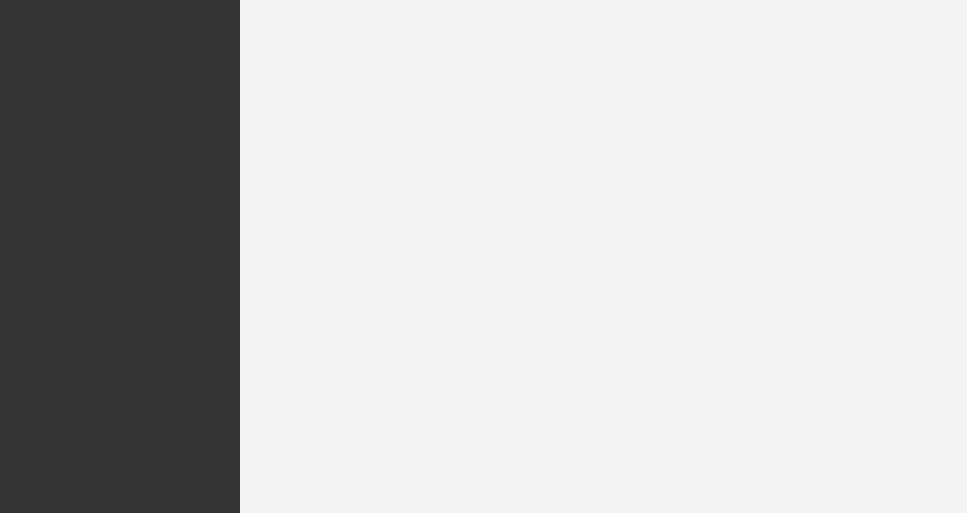
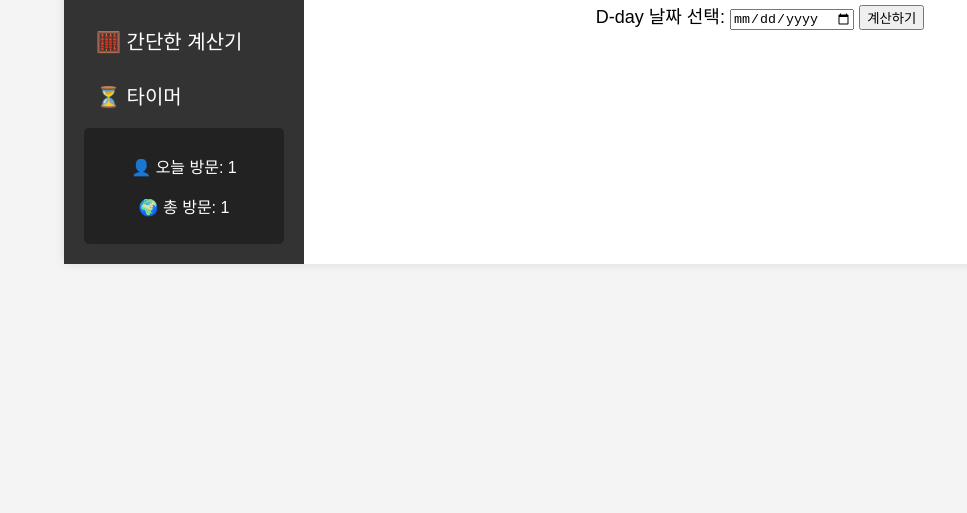
Before and after one commit to supermoon1988/d-day-counter, a plain HTML site: page index.html in a window 1280 px wide. Shown: the part 327-840 px from the top of the page, without its empty margins (0-967 px from the left). After the commit the page ends 800 px from the top, so only its background shows below. Drawn offline with Linux system fonts and the light colour scheme.

Commit message:
Rollback to previous working version

```diff
--- a/script.js
+++ b/script.js
@@ -28,24 +28,23 @@ function calculateDday() {
         return;
     }
     let selectedDate = new Date(dateInput);
-    // 입력값이 유효한 날짜인지 확인
     if (isNaN(selectedDate.getTime())) {
         document.getElementById("result").innerText = "유효한 날짜를 입력해주세요.";
         return;
     }
     let today = new Date();
-    // 시간 부분을 제거하여 날짜만 비교
+    // 날짜만 비교하도록 시간 정보 제거
     today.setHours(0, 0, 0, 0);
     selectedDate.setHours(0, 0, 0, 0);
     let diffTime = selectedDate.getTime() - today.getTime();
     let diffDays = Math.round(diffTime / (1000 * 60 * 60 * 24));
     let resultText = "";
     if (diffDays > 0) {
-         resultText = `D-${diffDays}`;
+         resultText = `${diffDays}일 남았습니다.`;
     } else if (diffDays === 0) {
-         resultText = "D-Day입니다!";
+         resultText = "오늘입니다.";
     } else {
-         resultText = `D+${Math.abs(diffDays)}`;
+         resultText = `${Math.abs(diffDays)}일 지났습니다.`;
     }
     document.getElementById("result").innerText = resultText;
 }
@@ -83,21 +82,25 @@ function calculate() {
     }
 }
 
-// ★ 원형 타이머 기능 (기존 코드)
+// ★ 원형 타이머 기능 (수정된 종료 메시지)
 let timerInterval;
 function startTimer() {
     let seconds = parseFloat(document.getElementById("timerInput").value);
+    if (isNaN(seconds) || seconds <= 0) return;
     let totalTime = seconds;
-    if (isNaN(seconds) || seconds <= 0) return;
 
     clearInterval(timerInterval);
     timerInterval = setInterval(() => {
+        if (seconds <= 0) {
+            clearInterval(timerInterval);
+            document.getElementById("timerDisplay").innerText = "끝났습니다";
+            document.getElementById("progressCircle").style.strokeDashoffset = 0;
+            return;
+        }
         let progress = (seconds / totalTime) * 314;
         document.getElementById("progressCircle").style.strokeDashoffset = progress;
         document.getElementById("timerDisplay").innerText = `${seconds.toFixed(2)}초 남았습니다.`;
-
-        if (seconds <= 0) clearInterval(timerInterval);
-        else seconds -= 0.01;
+        seconds -= 0.01;
     }, 10);
 }
 
--- a/styles.css
+++ b/styles.css
@@ -6,41 +6,80 @@ body {
     display: flex;
     height: 100vh;
     background-color: #f4f4f4;
+    justify-content: center; /* 전체 컨테이너 수평 중앙 정렬 */
+    align-items: center;     /* 전체 컨테이너 수직 중앙 정렬 */
+    font-size: 18px;         /* 전체 글자 크기 증가 */
 }
 
-/* 📌 컨테이너 레이아웃 */
+/* 컨테이너 레이아웃 */
 .container {
     display: flex;
-    width: 100%;
+    width: 90%;
+    max-width: 1200px;
+    box-shadow: 0 0 10px rgba(0,0,0,0.1);
 }
 
-/* 📌 사이드바 스타일 */
+/* 사이드바 스타일 */
 .sidebar {
     width: 200px;
     background-color: #333;
     color: white;
     padding: 20px;
-    height: 100vh;
+    display: flex;
+    flex-direction: column;
+    height: 100%;
 }
 
-/* 📌 방문자 카운터 스타일 */
+/* 메뉴 버튼 스타일 수정 */
+.sidebar h2 {
+    margin-top: 0;
+}
+.sidebar ul {
+    list-style: none;
+    padding: 0;
+    margin: 0;
+}
+.sidebar ul li {
+    margin-bottom: 10px;
+}
+.sidebar a {
+    color: #fff;            /* 글자 색상 흰색 */
+    text-decoration: none;  /* 밑줄 제거 */
+    font-size: 20px;
+    display: block;
+    padding: 8px 12px;
+    border-radius: 4px;
+    transition: background-color 0.3s;
+}
+.sidebar a:hover {
+    background-color: #555;
+}
+
+/* 방문자 카운터: 메뉴의 가장 아래쪽에 위치 */
 .visitor-counter {
-    margin-top: 20px;
+    margin-top: auto;
     padding: 10px;
     background-color: #222;
     color: white;
     border-radius: 5px;
     text-align: center;
-    font-size: 14px;
+    font-size: 16px;
 }
 
-/* 📌 계산기 버튼 정렬 */
+/* 콘텐츠 영역 */
+.content {
+    flex: 1;
+    background-color: #fff;
+    padding: 20px;
+    text-align: center; /* 콘텐츠 중앙 정렬 */
+}
+
+/* 계산기 버튼 정렬 */
 .calc-container {
     display: flex;
     flex-direction: column;
     align-items: center;
 }
-
 .calc-buttons {
     display: grid;
     grid-template-columns: repeat(4, 1fr);
@@ -49,7 +88,7 @@ body {
     width: 200px;
 }
 
-/* 📌 페이지 전환 스타일 */
+/* 페이지 전환 스타일 */
 .page {
     display: none;
 }
@@ -58,7 +97,7 @@ body {
     display: block;
 }
 
-/* 📌 원형 타이머 스타일 */
+/* 원형 타이머 스타일 */
 .circle-timer {
     display: flex;
     justify-content: center;
```
